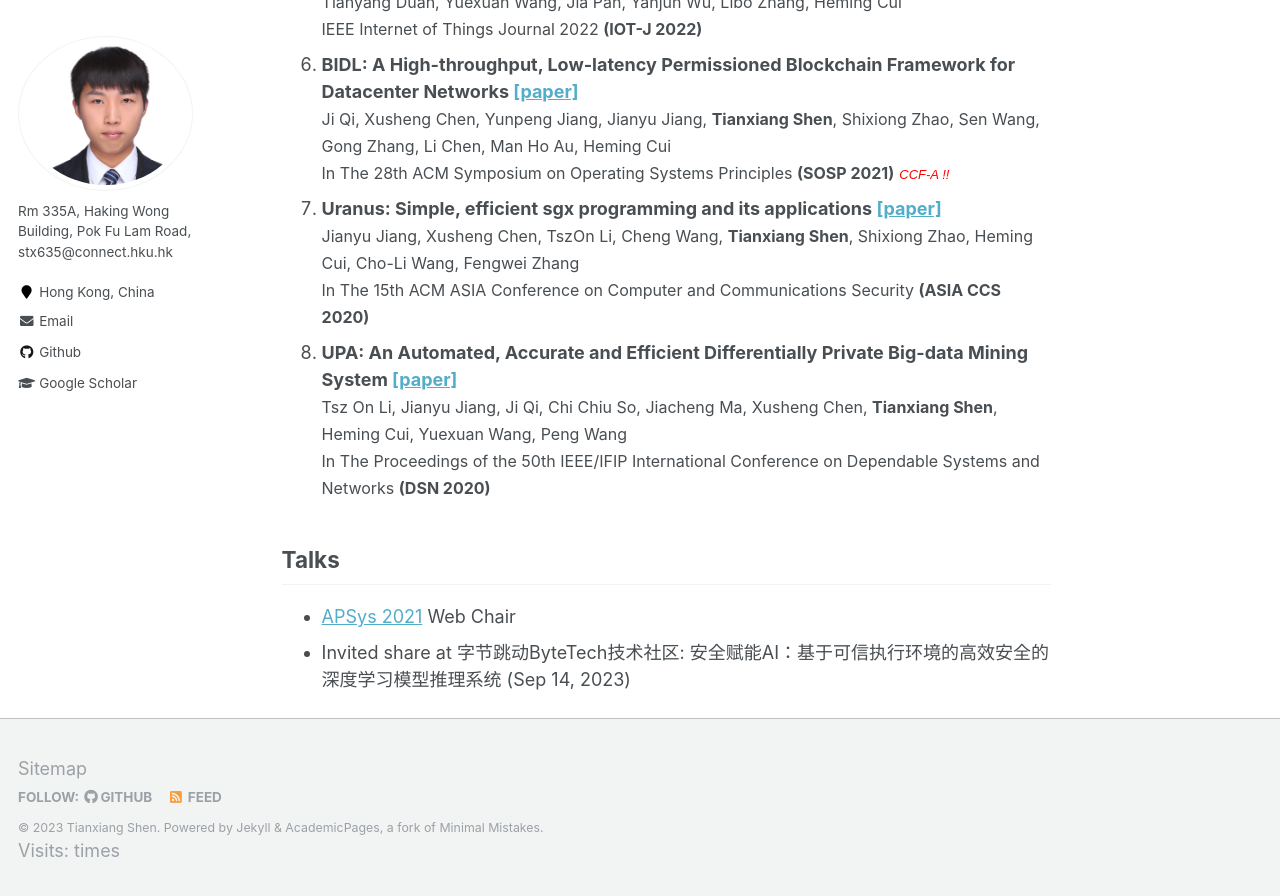
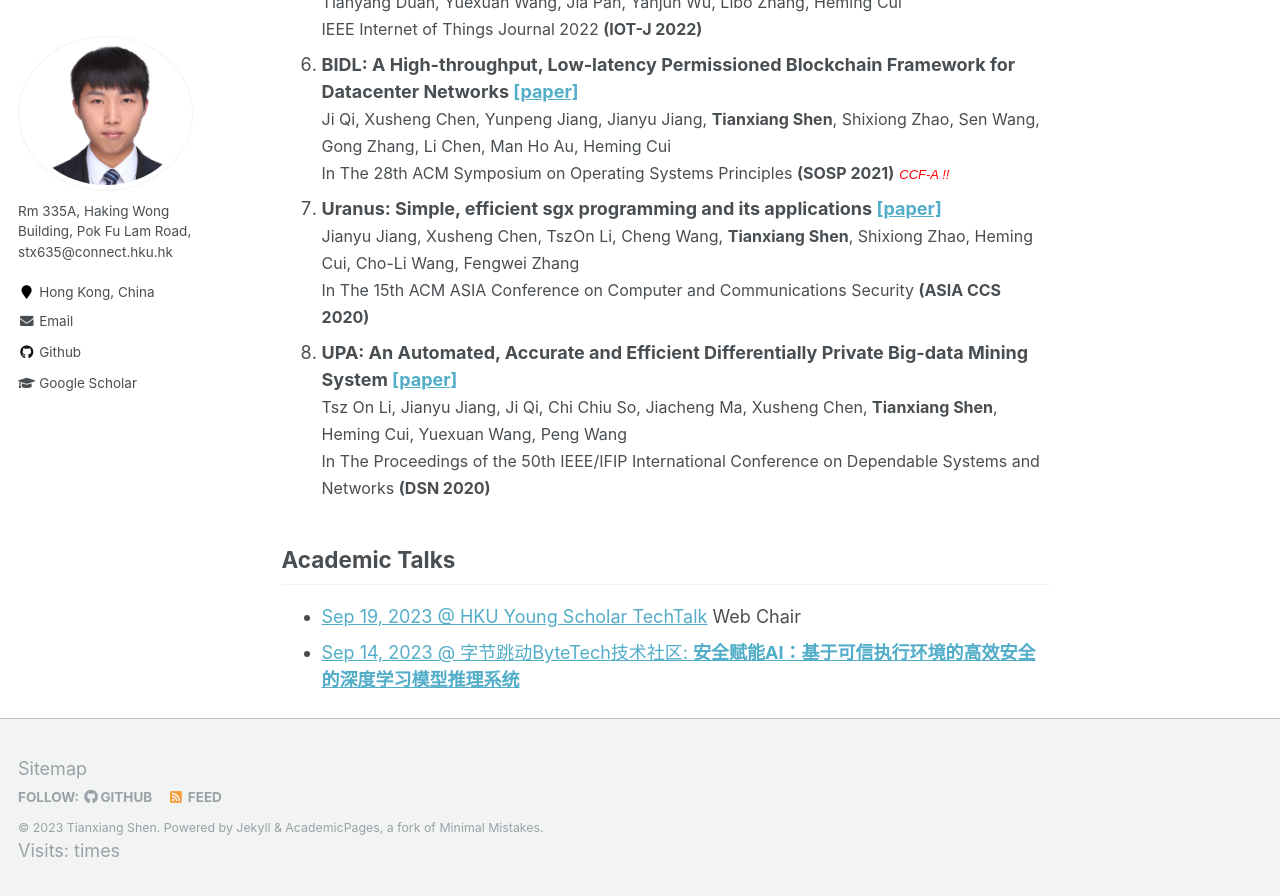
Before and after one commit to tianxiang999/tianxiang999.github.io, a Jekyll site: the page built from _pages/about.md, in a window 1280 px wide and 900 px high, scrolled down 1248 px. Shown: the top 896 px of the window. Built offline with Jekyll 4.4.1, drawn with Linux system fonts in a browser that asks for light colours; comment, search, counter and statistics services are not loaded.

Commit message:
Update about.md

```diff
--- a/_pages/about.md
+++ b/_pages/about.md
@@ -71,10 +71,10 @@ Publications
   <br>
    <font size="3">Tsz On Li, Jianyu Jiang, Ji Qi, Chi Chiu So, Jiacheng Ma, Xusheng Chen, <strong>Tianxiang Shen</strong>, Heming Cui, Yuexuan Wang, Peng Wang<br>In The Proceedings of the 50th IEEE/IFIP International Conference on Dependable Systems and Networks <strong>(DSN 2020)</strong> </font>
 
-Talks
+Academic Talks
 -----
 <ul>
-  <li><a href="https://i.cs.hku.hk/apsys2021/index.html" target="_blank" rel="noopener noreferrer">APSys 2021</a> Web Chair</li>
-  <li>Invited share at 字节跳动ByteTech技术社区: 安全赋能AI：基于可信执行环境的高效安全的深度学习模型推理系统 (Sep 14, 2023)</li>
+  <li><a href="https://innowings.engg.hku.hk/secure-artificial-intelligence/" target="_blank" rel="noopener noreferrer">Sep 19, 2023 @ HKU Young Scholar TechTalk</a> Web Chair</li>
+  <li> <a href="https://bytedance.feishu.cn/docx/LO1edJyefoQ1fKxiqoMctNP7n9c" target="_blank" rel="noopener noreferrer">Sep 14, 2023 @ 字节跳动ByteTech技术社区: <strong>安全赋能AI：基于可信执行环境的高效安全的深度学习模型推理系统 </strong></a></li>
 
 </ul>
```
